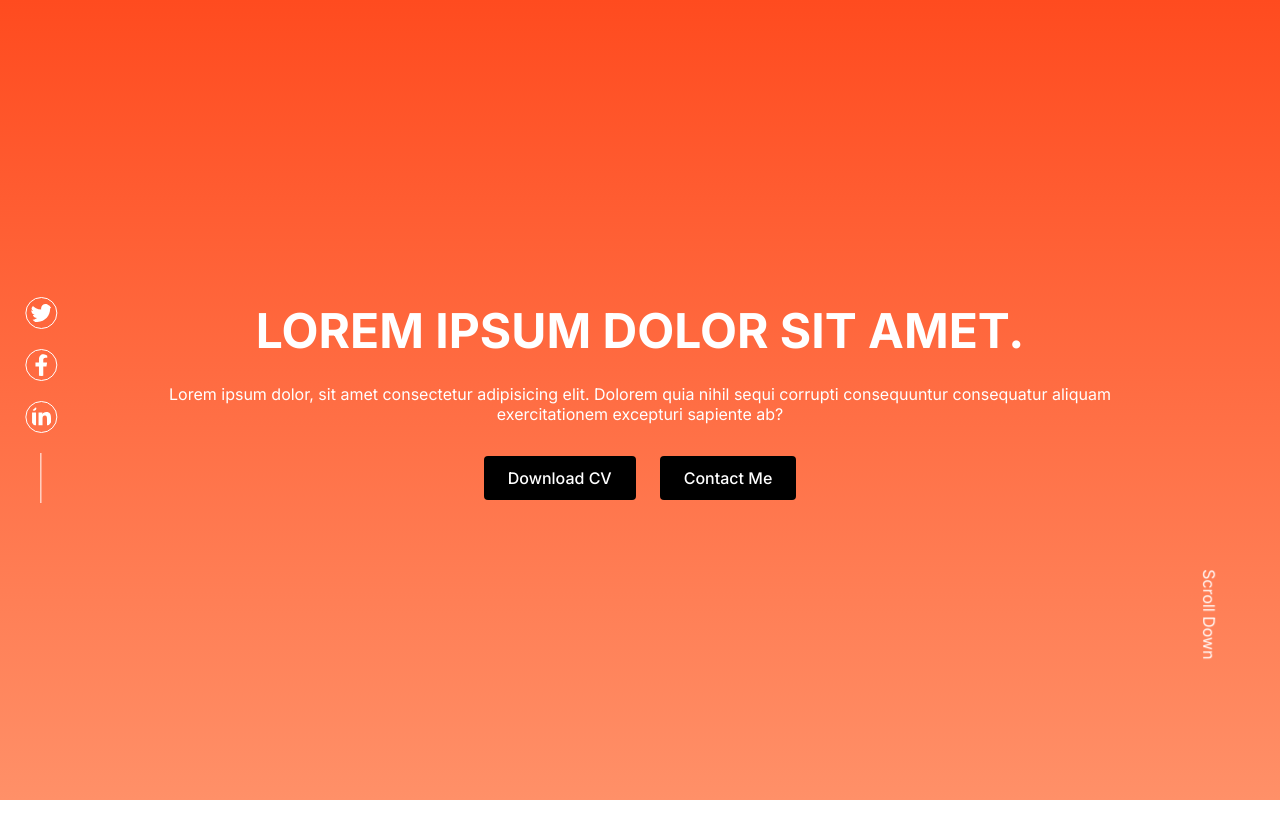
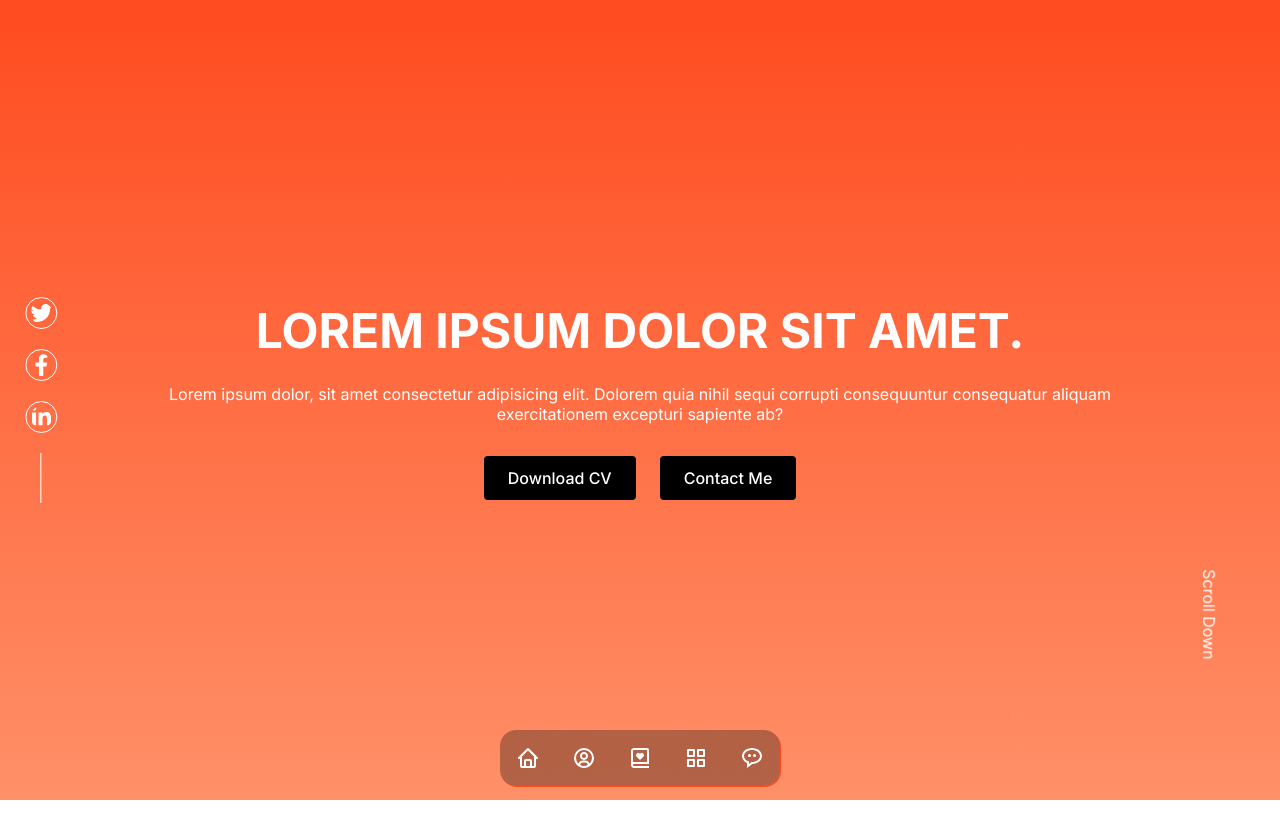
Before and after one commit to thunguyen120296/my-portfolio, a React (Create React App) app: page / in a window 1280 px wide. Shown: the top 838 px of the page. Before the commit the page ends 800 px from the top, so only its background shows below. Built offline with nearby package versions, Linux system fonts and the light colour scheme.

Commit message:
update navigation

```diff
--- a/src/components/about/About.jsx
+++ b/src/components/about/About.jsx
@@ -2,7 +2,7 @@ import React from 'react';
 import './about.css';
 function About(){
     return(
-        <div className='about'>
+        <div className='about' id='about'>
             <h1>About 123</h1>
         </div>
     )
--- a/src/components/partials/header/Header.jsx
+++ b/src/components/partials/header/Header.jsx
@@ -2,9 +2,11 @@ import React from 'react';
 import './header.css';
 import Navigation from '../navigation/Navigation';
 import {FaFacebookF, FaLinkedinIn, FaTwitter} from 'react-icons/fa'
+import About from '../../about/About';
 function Header(){
     return (
         <div className='header'>
+            <Navigation />
             <div className="user__information">
                 <div className="user__content">
                     <h1>Lorem ipsum dolor sit amet.</h1>
@@ -23,6 +25,7 @@ function Header(){
                     <a href='#'>Scroll Down</a>
                 </div>
             </div>
+            <About />
         </div>
     )
 }
--- a/src/components/partials/navigation/Navigation.jsx
+++ b/src/components/partials/navigation/Navigation.jsx
@@ -1,16 +1,15 @@
 import React from 'react';
 import { Link} from 'react-router-dom';
 import './navigation.css';
-import About from '../../about/About';
 import {BiHome, BiUserCircle, BiBookHeart, BiGridAlt, BiMessageRoundedDots} from 'react-icons/bi';
 function Navigation(){
     return (
         <ul className='navigation'>
             <li><Link to='/' className='item__link'><BiHome /></Link></li>
-            <li><Link to='/about' className='item__link'><BiUserCircle /></Link></li>
-            <li><Link to='/experience' className='item__link'><BiBookHeart /></Link></li>
-            <li><Link to='/portfolio' className='item__link'><BiGridAlt /></Link></li>
-            <li><Link to='/contact' className='item__link'><BiMessageRoundedDots /></Link></li>
+            <li><Link to='#about' className='item__link'><BiUserCircle /></Link></li>
+            <li><Link to='#experience' className='item__link'><BiBookHeart /></Link></li>
+            <li><Link to='#portfolio' className='item__link'><BiGridAlt /></Link></li>
+            <li><Link to='#contact' className='item__link'><BiMessageRoundedDots /></Link></li>
         </ul>
     )
 }
--- a/src/index.js
+++ b/src/index.js
@@ -12,7 +12,7 @@ ReactDOM.render(
             <Navigation />
             <Routes>
                 <Route path='/' element={<Header />} />
-                <Route path='about' element={<About />} />
+                <Route path='/about' element={<About />} />
             </Routes>
         </Router>
     </React.StrictMode>,
```
